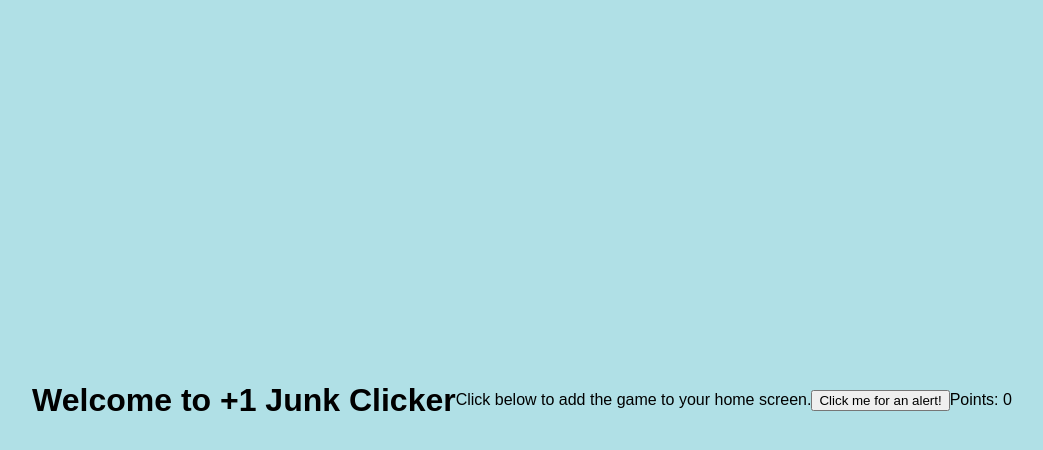
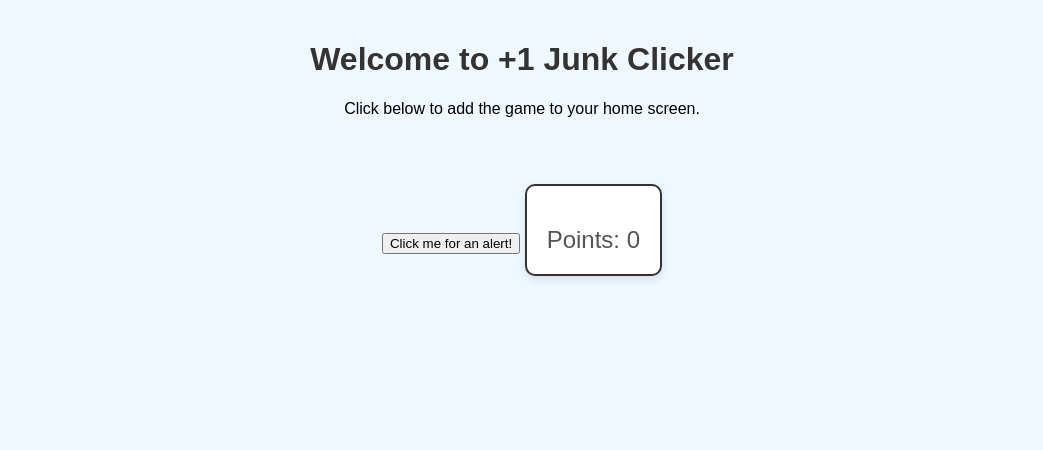
Before and after one commit to Techdrips/-1-hckicker, a plain HTML site: page index.html in a window 1280 px wide. Shown: the whole page, without its empty margins (118-1161 px from the left). Drawn offline with Linux system fonts and the light colour scheme.

Commit message:
styles.css

```diff
--- a/styles.css
+++ b/styles.css
@@ -1,39 +1,34 @@
+/* General page styling */
 body {
-  font-family: Arial, sans-serif;
+  text-align: center;
+  font-family: 'Arial', sans-serif;
+  background-color: #f0f8ff;
   margin: 0;
-  padding: 0;
-  background-color: powderblue;
-  display: flex;
-  justify-content: center;
-  align-items: center;
-  height: 100vh;
+  padding: 20px;
 }
 
-#content {
-  text-align: center;
+h1 {
+  color: #333;
 }
 
-#game {
-  text-align: center;
-  background-color: darkgreen;
-  height: 100vh;
-  width: 100vw;
-  color: white;
-  display: flex;
-  flex-direction: column;
-  justify-content: center;
-  align-items: center;
-}
-
-#click-area {
-  margin-top: 20px;
-}
-
-#click-area img {
-  width: 150px;
+#clicker {
+  display: inline-block;
+  margin-top: 50px;
+  padding: 20px;
+  border: 2px solid #333;
+  background-color: #fff;
+  border-radius: 10px;
+  box-shadow: 0 4px 8px rgba(0, 0, 0, 0.1);
   cursor: pointer;
 }
 
-#score-board {
-  font-size: 24px;
+#clicker img {
+  display: block;
+  margin: 0 auto;
 }
+
+#pointsDisplay {
+  font-size: 1.5rem;
+  margin-top: 20px;
+  color: #555;
+}
```
